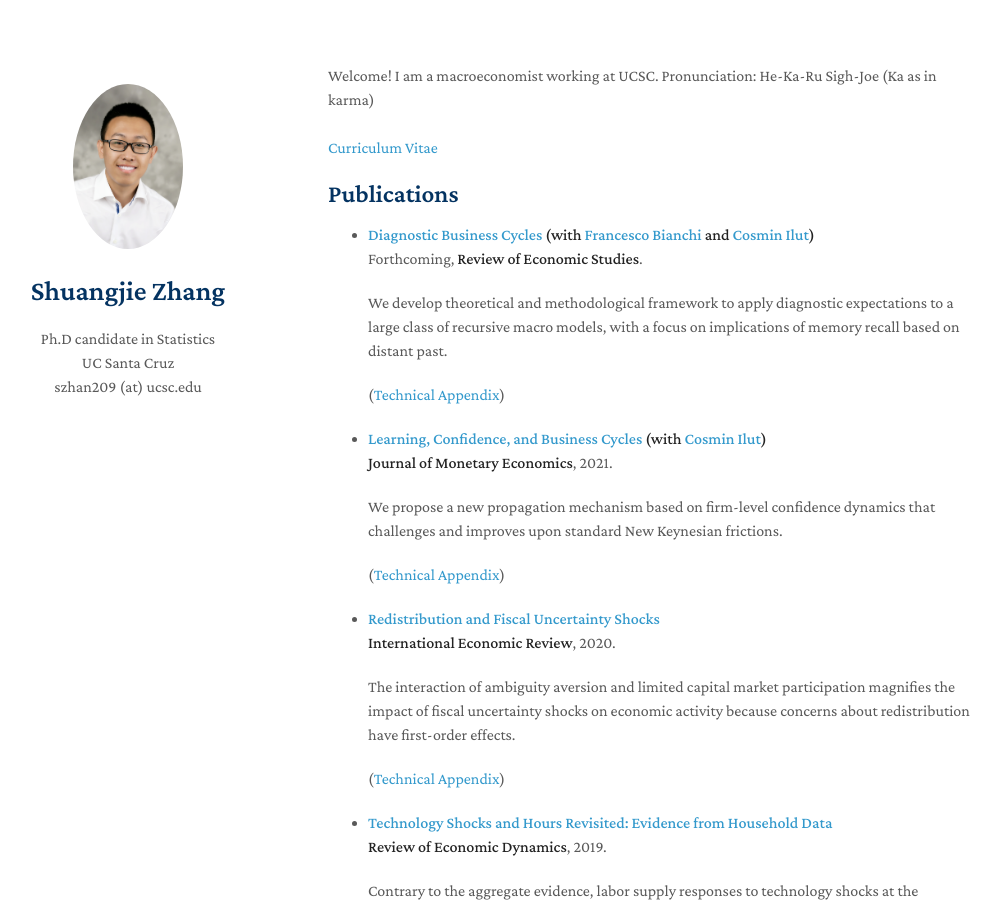
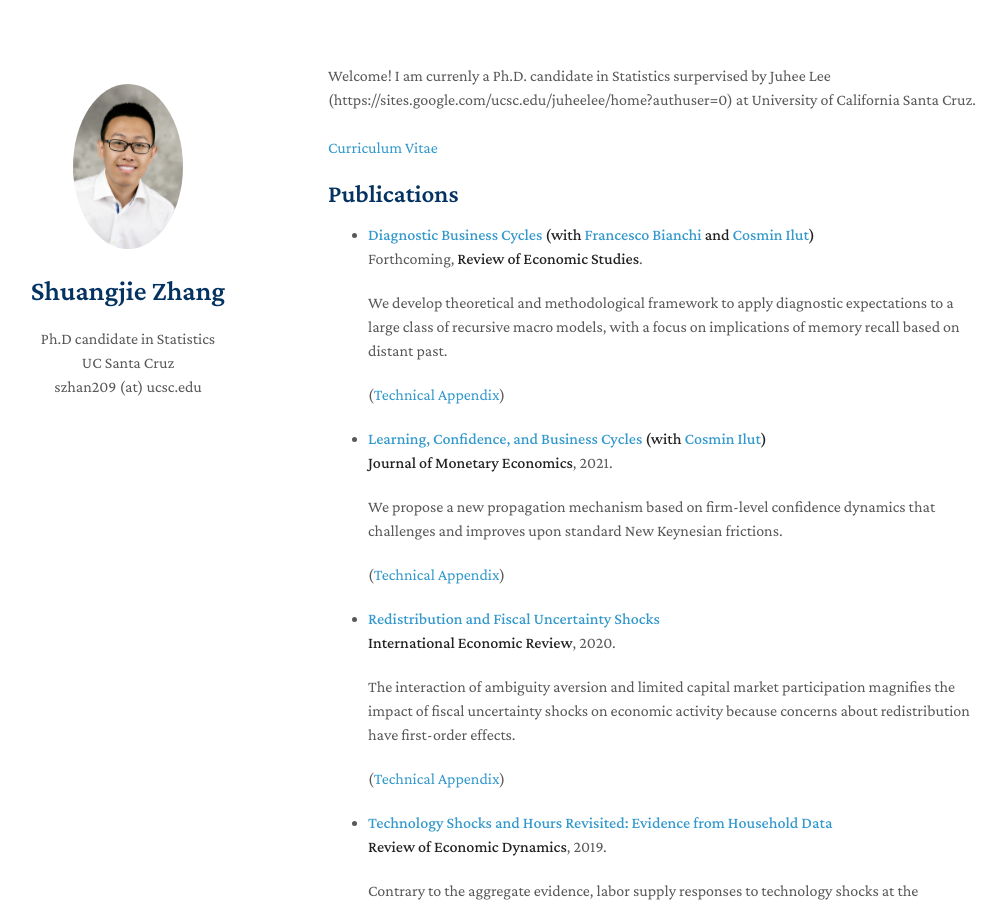
Before and after one commit to shuang-jie/shuang-jie.github.io, a Jekyll site: the page built from index.md, in a window 1280 px wide and 900 px high. Shown: the whole window, without its empty margins (142-1145 px from the left). Built offline with Jekyll 4.4.1, drawn with Linux system fonts in a browser that asks for light colours; nearby versions of some CDN libraries; a style sheet for code colours, icons or effects is not loaded.

Commit message:
Update index.md

```diff
--- a/index.md
+++ b/index.md
@@ -2,8 +2,7 @@
 layout: homepage
 ---
 
-Welcome! I am a macroeconomist working at UCSC.
-Pronunciation: He-Ka-Ru Sigh-Joe (Ka as in karma)
+Welcome! I am currenly a Ph.D. candidate in Statistics surpervised by Juhee Lee (https://sites.google.com/ucsc.edu/juheelee/home?authuser=0) at University of California Santa Cruz.
 <br>
 <br>
 [Curriculum Vitae](http://hsaijo.github.io/files/hikaru_saijo_cv.pdf)
```
